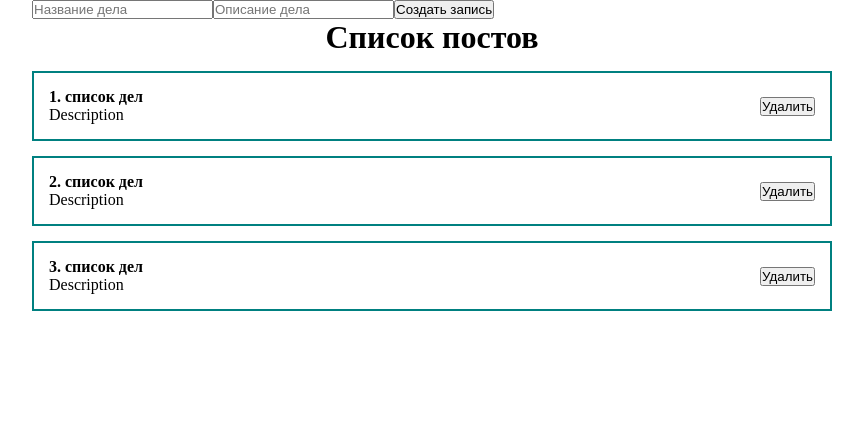
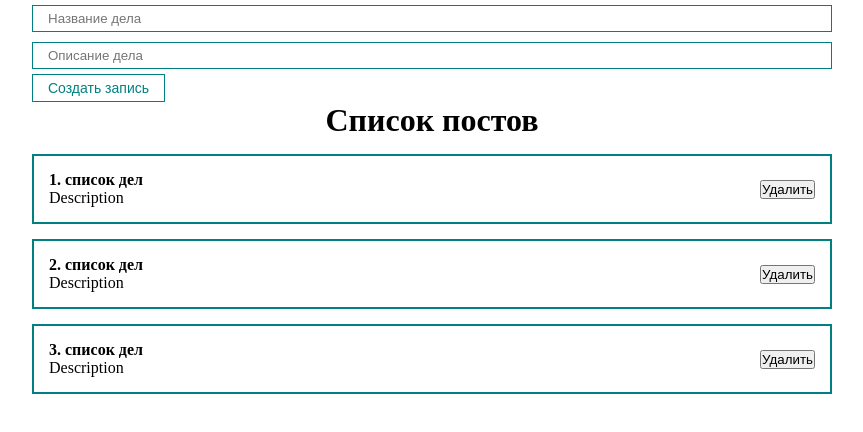
Before and after one commit to mishka061/react-todo-list, a React (Create React App) app: page / in a window 1280 px wide. Shown: the top 432 px of the page, without its empty margins (208-1071 px from the left). Built offline with nearby package versions, Linux system fonts and the light colour scheme.

Commit message:
создание компонентов UI

```diff
--- a/src/App.js
+++ b/src/App.js
@@ -2,6 +2,8 @@
 import './styles/App.css'
 
 import TodoList from "./component/TodoList";
+import MyButton from "./component/UI/button/MyButton";
+import MyInput from "./component/UI/input/MyInput";
 
 function App() {
     const [todo, setTodo] = useState([
@@ -12,9 +14,9 @@
     return (
         <div className="App">
             <form>
-                <input type="text" placeholder="Название дела"/>
-                <input type="text" placeholder="Описание дела"/>
-                <button>Создать запись</button>
+                <MyInput type="text" placeholder="Название дела"/>
+                <MyInput type="text" placeholder="Описание дела"/>
+                <MyButton>Создать запись</MyButton>
             </form>
             <TodoList todo={todo} title="Список постов"/>
 
--- /dev/null
+++ b/src/component/UI/button/MyButton.jsx
@@ -0,0 +1,12 @@
+import React from 'react';
+import classes from './MyButton.module.css'
+
+const MyButton = ({children, ...props}) => {
+    return (
+        <button {...props} className={classes.myBtn}>
+            {children}
+        </button>
+    );
+};
+
+export default MyButton;
--- /dev/null
+++ b/src/component/UI/button/MyButton.module.css
@@ -0,0 +1,8 @@
+.myBtn{
+    padding: 5px 15px;
+    color: teal;
+    font-size: 14px;
+    background: transparent;
+    border: 1px solid teal;
+    cursor: pointer;
+}
--- /dev/null
+++ b/src/component/UI/input/MyInput.jsx
@@ -0,0 +1,10 @@
+import React from 'react';
+import classes from './MyInput.module.css'
+
+const MyInput = (props) => {
+    return (
+        <input className={classes.myInput} {...props}/>
+    );
+};
+
+export default MyInput;
--- /dev/null
+++ b/src/component/UI/input/MyInput.module.css
@@ -0,0 +1,6 @@
+.myInput{
+    width: 100%;
+    padding: 5px 15px;
+    margin: 5px 0;
+    border: 1px solid teal;
+}
```
